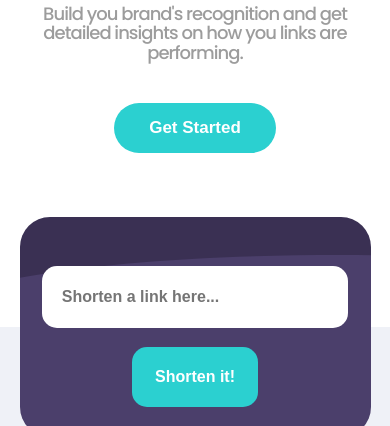
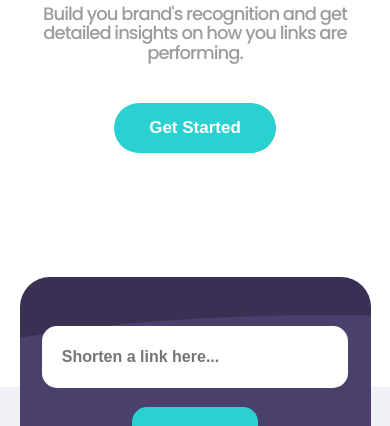
Before and after one commit to CJay-Cipher/portfolio, a plain HTML site: page index.html in a window 390 px wide. Shown: the part 418-844 px from the top of the page. Drawn offline with Linux system fonts and the light colour scheme.

Commit message:
Update style.css

```diff
--- a/style.css
+++ b/style.css
@@ -670,7 +670,7 @@ footer {
     }
 }
 
-@media (max-width: 550px) {
+@media (max-width: 630px) {
     #logo>img {
         width: 120px;
         height: auto;
@@ -679,7 +679,7 @@ footer {
     }
 
     #head-section {
-        height: 690px;
+        height: 750px;
         /* border: 3px solid green; */
     }
 
```
